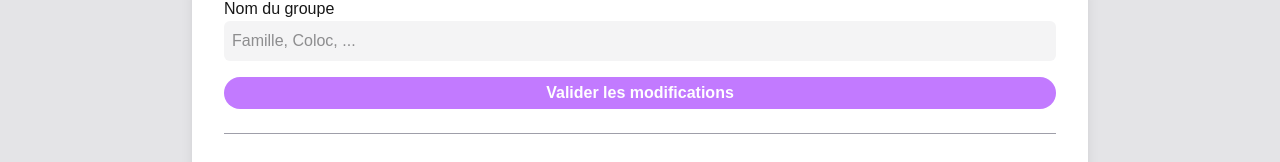
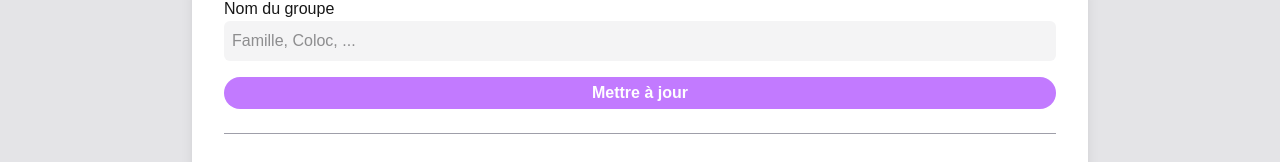
Before and after one commit to lturjman/execo-frontend, a Next.js app: page /groups/1/parameters in a window 1280 px wide. Shown: the part 179-341 px from the top of the page. Built offline with nearby package versions, Linux system fonts and the light colour scheme; no server answers.

Commit message:
fix username update

```diff
--- a/components/groups/Parameters.js
+++ b/components/groups/Parameters.js
@@ -14,6 +14,7 @@ import { Dialog, DialogPanel, DialogBackdrop } from "@headlessui/react";
 
 export default function GroupParameters({ onClose, groupId }) {
   const dispatch = useDispatch();
+  const loading = useSelector((state) => state.groups.loading);
   const group = useSelector((state) =>
     state.groups.items?.find((group) => group._id === groupId)
   );
@@ -52,7 +53,10 @@ export default function GroupParameters({ onClose, groupId }) {
         }
       />
       {errors.name && <p className="text-red-500 text-sm">{errors.name}</p>}
-      <Button onClick={handleUpdateGroup}>Valider les modifications</Button>
+      <Button onClick={handleUpdateGroup} disabled={loading}>
+        {" "}
+        {loading ? "Mise à jour..." : "Mettre à jour"}
+      </Button>
 
       <hr className="my-6 border-zinc-400"></hr>
       <h2 className="block font-bold text-2xl"> Supprimer le groupe :</h2>
--- a/components/members/Update.js
+++ b/components/members/Update.js
@@ -137,7 +137,7 @@ export default function UpdateMember({
         )}
         <div>Part : {(member.share * 100).toFixed(2) + "%"}</div>
         <Button className="my-4" onClick={handleUpdateMember}>
-          Valider les modifications
+          Mettre à jour le membre
         </Button>
       </div>
       <hr className="my-2"></hr>
--- a/components/profile/Form.js
+++ b/components/profile/Form.js
@@ -1,7 +1,7 @@
 "use client";
 import { useState, useEffect } from "react";
 import { useDispatch, useSelector } from "react-redux";
-import { fetchMe } from "@/lib/store/slices/users";
+import { fetchMe, updateUser } from "@/lib/store/slices/users";
 import Button from "../Button";
 
 export default function ProfileForm() {
@@ -9,6 +9,7 @@ export default function ProfileForm() {
   const user = useSelector((state) => state.users.me);
   const status = useSelector((state) => state.users.status);
   const error = useSelector((state) => state.users.error);
+  const loading = useSelector((state) => state.users.loading);
 
   const [editableUser, setEditableUser] = useState(user || {});
 
@@ -20,14 +21,11 @@ export default function ProfileForm() {
     if (user) setEditableUser(user);
   }, [user]);
 
-  if (status === "loading" && !user) return <p>Chargement...</p>;
   if (status === "failed") return <p className="text-red-500">{error}</p>;
 
   const handleSubmit = (e) => {
     e.preventDefault();
-
-    if (!editableUser.id) return;
-    dispatch(updateUser({ id: editableUser.id, userData: editableUser }));
+    dispatch(updateUser({ userData: editableUser }));
   };
 
   return (
@@ -61,12 +59,8 @@ export default function ProfileForm() {
              focus:ring-1 focus:ring-purple-400 focus:border-purple-400 dark:bg-zinc-600 dark:text-zinc-200"
         />
       </div>
-      <Button
-        type="submit"
-        disabled={status === "loading"}
-        className="px-4 py-2 rounded-full hover:bg-purple-500"
-      >
-        {status === "loading" ? "Mise à jour..." : "Mettre à jour"}
+      <Button type="submit" disabled={loading}>
+        {loading ? "Mise à jour..." : "Mettre à jour"}
       </Button>
     </form>
   );
--- a/lib/store/slices/users.js
+++ b/lib/store/slices/users.js
@@ -16,7 +16,7 @@ export const fetchMe = createAsyncThunk("user/fetchOne", async () => {
 // Mettre à jour un utilisateur
 export const updateUser = createAsyncThunk(
   "user/update",
-  async ({ id, userData }) => {
+  async ({ userData }) => {
     const response = await fetchWithAuth(`${NEXT_PUBLIC_API_URL}/auth/me`, {
       method: "PUT",
       headers: { "Content-Type": "application/json" },
@@ -49,36 +49,34 @@ const userSlice = createSlice({
       // --- fetchMe ---
       .addCase(fetchMe.pending, (state) => {
         state.status = "loading";
+        state.loading = true;
         state.error = null;
       })
       .addCase(fetchMe.fulfilled, (state, action) => {
         state.status = "succeeded";
-
+        state.loading = false;
         state.me = action.payload;
       })
       .addCase(fetchMe.rejected, (state, action) => {
         state.status = "failed";
+        state.loading = false;
         state.error = action.error.message;
       })
 
       // --- updateUser ---
       .addCase(updateUser.pending, (state) => {
         state.status = "loading";
+        state.loading = true;
         state.error = null;
       })
       .addCase(updateUser.fulfilled, (state, action) => {
         state.status = "succeeded";
-        const index = state.items.findIndex(
-          (user) => user?._id === action.payload?._id
-        );
-        if (index !== -1) {
-          state.items[index] = action.payload;
-        } else {
-          state.items.push(action.payload);
-        }
+        state.loading = false;
+        state.me = action.payload;
       })
       .addCase(updateUser.rejected, (state, action) => {
         state.status = "failed";
+        state.loading = false;
         state.error = action.error.message;
       });
   },
```
